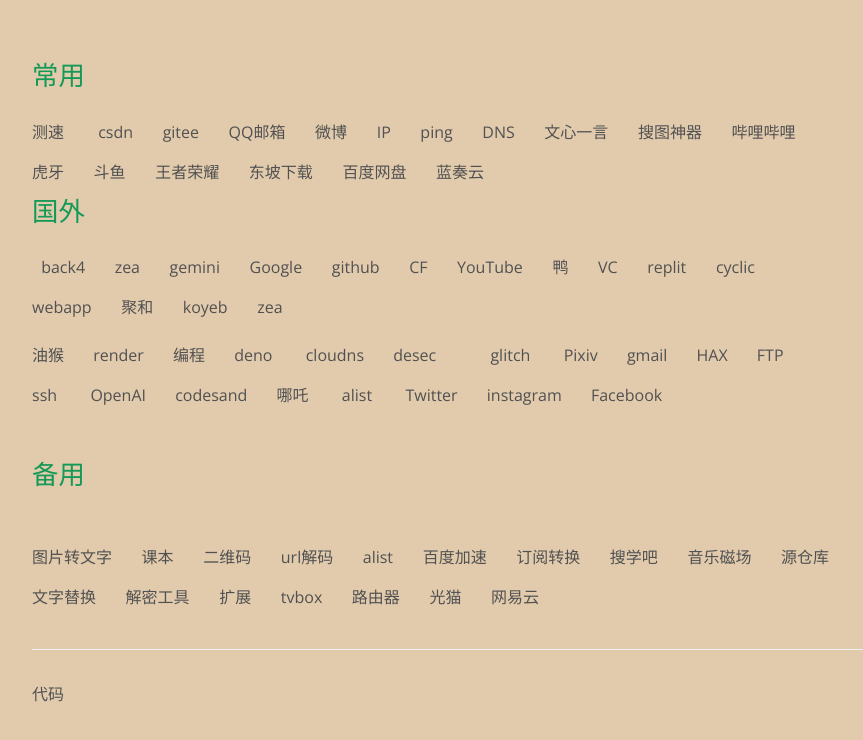
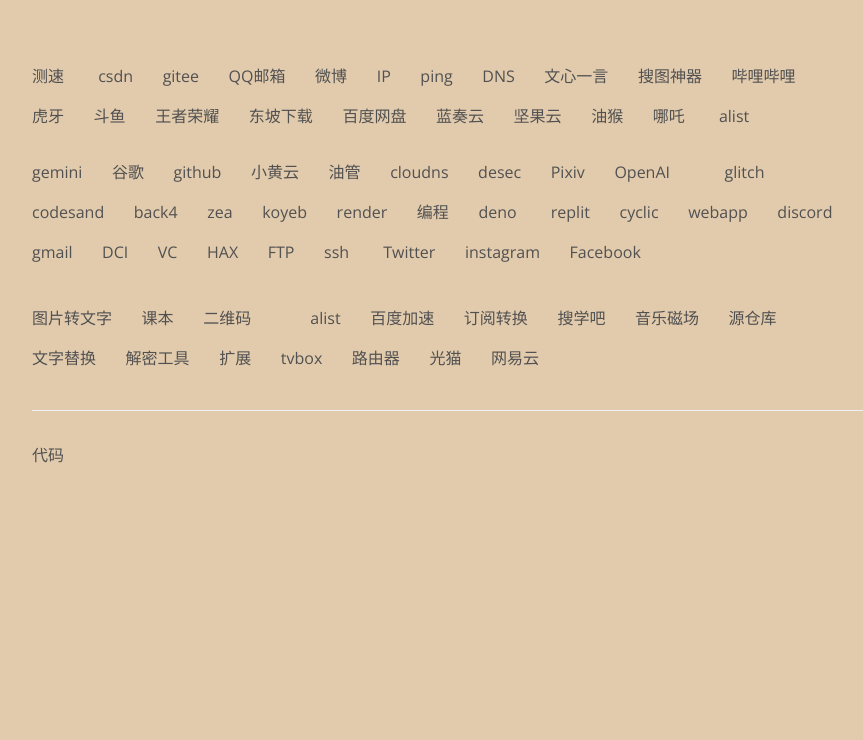
Before and after one commit to gibaoxi/gibaoxi.github.io, a plain HTML site: page index.html in a window 1280 px wide. Shown: the whole page, without its empty margins (192-1055 px from the left). Drawn offline with nearby package versions, Linux system fonts and the light colour scheme.

Commit message:
Add files via upload

```diff
--- a/index.html
+++ b/index.html
@@ -43,15 +43,22 @@
   <h2 class="link-section-title">国外</h2>
         <div class="link-section">
             <div class="link-list">
+<div class="link"><a href="" target="_blank"> <a></div>
 
+<div class="link"><a href="" target="_blank"> <a></div>
+
+
+<div class="link"><a href="" target="_blank"> <a></div>
 </div>
         </div>-->
 
 
     <section class="main-content">
-  <h2 class="link-section-title">常用</h2>
+
         <div class="link-section">
-		<div class="link-list">
+
+<div class="link-list">
+
           <div class="link"><a href="https://www.speedtest.net/" target="_blank"> 测速<a></div>
 
 <div class="link"><a href="https://www.csdn.net/" target="_blank">csdn<a></div>
@@ -96,64 +103,52 @@
 
 <div class="link"><a href="https://up.woozooo.com/" target="_blank"> 蓝奏云<a></div>
 
+<div class="link"><a href="https://www.jianguoyun.com/" target="_blank"> 坚果云<a></div>
+<div class="link"><a href="https://www.tampermonkey.net/scripts.php#gf" target="_blank">油猴 <a></div>
 
+ <div class="link"><a href="http://130.61.108.67.nip.io:43643/" target="_blank">哪吒<a></div>
 
-
-
-
+<div class="link"><a href="http://130.61.108.67:43648" target="_blank">alist<a></div>
 
 
 </div>
         </div>
-
-
-
-
-        <h2 class="link-section-title">国外</h2>
+  <h2 class="link-section-title"></h2>
         <div class="link-section">
             <div class="link-list">
 
-<!-- <div class="link"><a href="" target="_blank"> <a></div>
+<div class="link"><a href="https://gemini-pro-chat-theta-steel-22.vercel.app/" target="_blank">gemini<a></div>
 
-<div class="link"><a href="" target="_blank"> <a></div>
+                <div class="link"><a href="https://www.google.hk/" target="_blank">谷歌</a></div>
+
+<div class="link"><a href="https://github.com/" target="_blank"> github<a></div>
+
+<div class="link"><a href="https://dash.cloudflare.com/" target="_blank">小黄云<a></div>
 
 
-<div class="link"><a href="" target="_blank"> <a></div>-->
+<div class="link"><a href="https://www.youtube.com/" target="_blank">油管</a></div>
+
+
+<div class="link"><a href="https://www.cloudns.net/main/" target="_blank"> cloudns<a></div>
+
+
+<div class="link"><a href="https://desec.io/domains" target="_blank">desec <a></div>
+
+<div class="link"><a href="https://www.pixiv.net/discovery" target="_blank">Pixiv <a></div>
+
+<div class="link"><a href="https://chat.openai.com/#" target="_blank"> OpenAI<a></div>
+
+
+<div class="link"><a href="<div class="link"><a href="https://glitch.com/dashboard" target="_blank">glitch <a></div>
+
+<div class="link"><a href="https://codesandbox.io/dashboard" target="_blank"> codesand<a></div>
+
 
 <div class="link"><a href="https://containers.back4app.com/apps" target="_blank">back4 <a></div>
 
 <div class="link"><a href="https://dash.zeabur.com/projects" target="_blank">zea<a></div>
 
-
-<div class="link"><a href="https://gemini-pro-chat-theta-steel-22.vercel.app/" target="_blank"> gemini<a></div>
-                <div class="link"><a href="https://www.google.hk/" target="_blank">Google</a></div>
-
-<div class="link"><a href="https://github.com/" target="_blank"> github<a></div>
-
-<div class="link"><a href="https://dash.cloudflare.com/" target="_blank">CF<a></div>
-
-
-<div class="link"><a href="https://www.youtube.com/" target="_blank">YouTube</a></div>
-
-<div class="link"><a href="https://cloud.duckyci.com/compute/instance" target="_blank">鸭 <a></div>
-
-<div class="link"><a href="https://free.vps.vc/create-vpsc" target="_blank">VC <a></div>
-
-<div class="link"><a href="https://replit.com/~" target="_blank"> replit<a></div>
-
-<div class="link"><a href="https://app.cyclic.sh/#/" target="_blank"> cyclic<a></div>
-
-<div class="link"><a href="https://webapp.io/gibaoxi" target="_blank">webapp <a></div>
-
-<div class="link"><a href="https://github.com/gibaoxi/jh/releases/tag/sc" target="_blank"> 聚和<a></div>
-
 <div class="link"><a href="https://app.koyeb.com/apps/f4c6ef50-634f-460f-805b-69d585079dbc/services/1b667435-a8fd-4d1d-aa7e-612916930274" target="_blank"> koyeb<a></div>
-
-<div class="link"><a href="https://dash.zeabur.com/projects" target="_blank"> zea<a></div>
-
-
-<div class="link"><a href="" target="_blank"> <a>
-<div class="link"><a href="https://www.tampermonkey.net/scripts.php#gf" target="_blank">油猴 <a></div>
 
 
 <div class="link"><a href="https://dashboard.render.com/" target="_blank">render <a></div>
@@ -162,31 +157,30 @@
 
 <div class="link"><a href="https://dash.deno.com/projects" target="_blank">deno<a></div>
 
-<div class="link"><a href="https://www.cloudns.net/main/" target="_blank">cloudns<a></div>
+<div class="link"><a href="https://replit.com/~" target="_blank"> replit<a></div>
+
+<div class="link"><a href="https://app.cyclic.sh/#/" target="_blank"> cyclic<a></div>
+
+<div class="link"><a href="https://webapp.io/gibaoxi" target="_blank">webapp <a></div>
 
 
-<div class="link"><a href="https://desec.io/domains" target="_blank">desec <a></div>
 
-<div class="link"><a href="<div class="link"><a href="https://glitch.com/dashboard" target="_blank">glitch <a></div>
+<div class="link"><a href="https://discord.com/" target="_blank">discord<a></div>
 
-<div class="link"><a href="https://www.pixiv.net/" target="_blank">Pixiv <a></div>
+
 
 <div class="link"><a href="https://mail.google.com/mail/mu/mp/755/#tl/priority/%5Esmartlabel_personal" target="_blank"> gmail<a></div>
+
+<div class="link"><a href="https://cloud.duckyci.com/compute/instance" target="_blank">DCI<a></div>
+
+<div class="link"><a href="https://free.vps.vc/create-vps" target="_blank">VC <a></div>
+
 
 <div class="link"><a href="https://hax.co.id/vps-info" target="_blank"> HAX<a></div>
 
 <div class="link"><a href="https://ftp.hax.co.id/" target="_blank"> FTP<a></div>
 
 <div class="link"><a href="https://web-v4rl.onrender.com/" target="_blank">ssh<a></div>
-
-<div class="link"><a href="https://chat.openai.com/#" target="_blank"> OpenAI<a></div>
-
-<div class="link"><a href="https://codesandbox.io/dashboard" target="_blank"> codesand<a></div>
-
- <div class="link"><a href="http://130.61.108.67.nip.io:43643/" target="_blank">哪吒<a></div>
-
-<div class="link"><a href="http://130.61.108.67:43648" target="_blank">alist<a></div>
-
 
 <div class="link"><a href="https://www.twitter.com/" target="_blank"> Twitter</a></div>
 
@@ -198,7 +192,6 @@
 
             </div>
         </div>
-  <h2 class="link-section-title">备用</h2>
         <div class="link-section">
             <div class="link-list">
 <div class="link"><a href="https://ocr.wdku.net/" target="_blank"> 图片转文字<a></div>
@@ -208,7 +201,7 @@
 <div class="link"><a href="" target="_blank"> 二维码<a></div>
 
 
-<div class="link"><a href="https://tool.ip138.com/urlencode/" target="_blank"> url解码<a></div>
+<div class="link"><a href="" target="_blank"> <a></div>
 
 <div class="link"><a href="http://fh.drgondal.xyz:5244/" target="_blank">alist <a></div>
 
```
